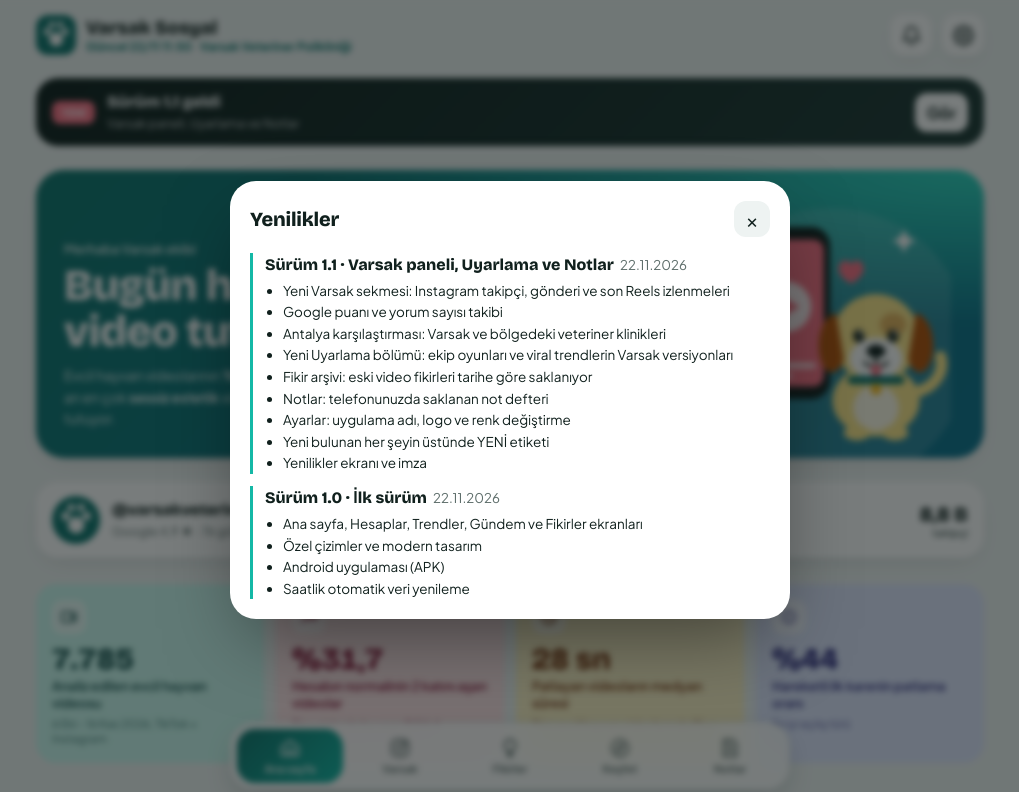
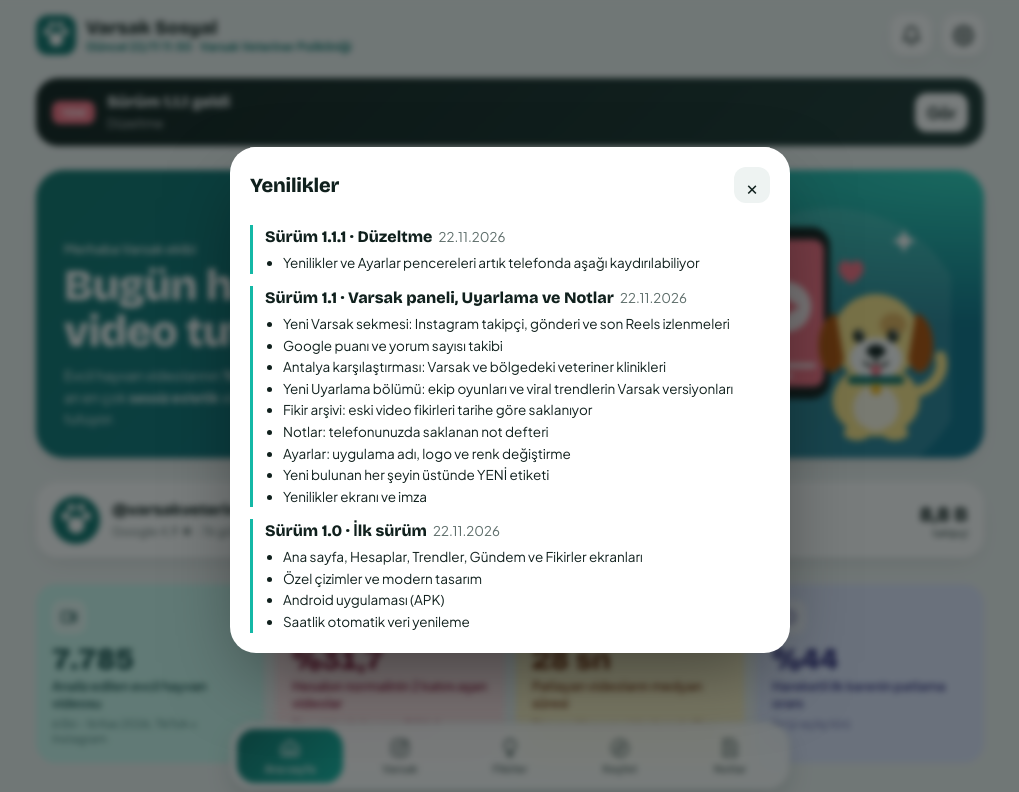
Before and after one commit to onrcnctn1-sys/varsak-sosyal, a plain HTML site: page index.html in a window 1280 px wide. Both pictures are taken after a click on the button 1041 px from the left and 35 px from the top of the page. Shown: the top 792 px of the page, without its empty margins (130-1149 px from the left). Drawn offline with nearby package versions, Linux system fonts and the light colour scheme.

Commit message:
Sürüm 1.1.1: Yenilikler ve Ayarlar pencerelerinde kaydırma düzeltmesi
Co-Authored-By: Claude Opus 5.5 <noreply@anthropic.com>
Claude-Session: https://claude.ai/code/session_0185TvFwyJcH9Uekib1RX4uG

```diff
--- a/data/surumler.json
+++ b/data/surumler.json
@@ -1,4 +1,12 @@
 [
+ {
+  "surum": "1.1.1",
+  "tarih": "2026-11-22",
+  "baslik": "Düzeltme",
+  "maddeler": [
+   "Yenilikler ve Ayarlar pencereleri artık telefonda aşağı kaydırılabiliyor"
+  ]
+ },
  {
   "surum": "1.1",
   "tarih": "2026-11-22",
--- a/index.html
+++ b/index.html
@@ -292,9 +292,12 @@ nav.tabs { position: fixed; z-index: 20; left: 12px; right: 12px; bottom: calc(1
 .empty img { width: 110px; margin: 0 auto 8px; }
 
 /* Diyaloglar */
-dialog { border: 0; padding: 0; border-radius: 26px; width: min(560px, calc(100% - 24px)); max-height: calc(100% - 48px); background: var(--panel); color: var(--fg); box-shadow: 0 30px 80px -20px rgba(0,0,0,.5); }
+dialog { border: 0; padding: 0; border-radius: 26px; width: min(560px, calc(100% - 24px)); max-height: calc(100vh - 40px); max-height: calc(100dvh - 40px); overflow: hidden; background: var(--panel); color: var(--fg); box-shadow: 0 30px 80px -20px rgba(0,0,0,.5); }
+dialog[open] { display: flex; flex-direction: column; }
 dialog::backdrop { background: rgba(10,18,17,.55); backdrop-filter: blur(3px); }
-.dlg { padding: 20px; display: flex; flex-direction: column; gap: 16px; }
+.dlg { padding: 0 20px 20px; display: flex; flex-direction: column; gap: 16px; overflow-y: auto; -webkit-overflow-scrolling: touch; overscroll-behavior: contain; touch-action: pan-y; max-height: calc(100vh - 40px); max-height: calc(100dvh - 40px); }
+.dlg-h { position: sticky; top: 0; z-index: 2; background: var(--panel); padding-top: 20px; padding-bottom: 6px; }
+body.modal-open { overflow: hidden; }
 .dlg-h { display: flex; align-items: center; justify-content: space-between; gap: 10px; }
 .dlg-h h2 { font-size: 20px; }
 .close { border: 0; background: var(--bg); width: 36px; height: 36px; border-radius: 12px; font-size: 20px; cursor: pointer; color: var(--fg); }
@@ -891,7 +894,8 @@ dialog::backdrop { background: rgba(10,18,17,.55); backdrop-filter: blur(3px); }
   }
   function openNews() { $("dlgNews").showModal(); var l = latestVer(); if (l) { store.set("ver", l.surum); $("dotNews").hidden = true; $("updCard").hidden = true; } }
   $("btnNews").onclick = openNews; $("updOpen").onclick = openNews;
-  document.querySelectorAll("dialog").forEach(function (d) { d.addEventListener("click", function (e) { if (e.target === d || e.target.closest("[data-close]")) d.close(); }); });
+  document.querySelectorAll("dialog").forEach(function (d) { d.addEventListener("click", function (e) { if (e.target === d || e.target.closest("[data-close]")) d.close(); }); d.addEventListener("close", function () { document.body.classList.remove("modal-open"); }); });
+  var _show = HTMLDialogElement.prototype.showModal; HTMLDialogElement.prototype.showModal = function () { document.body.classList.add("modal-open"); return _show.apply(this, arguments); };
 
   // ---------- Gezinme ----------
   var SCREENS = ["ana", "varsak", "fikirler", "kesfet", "notlar"];
```
